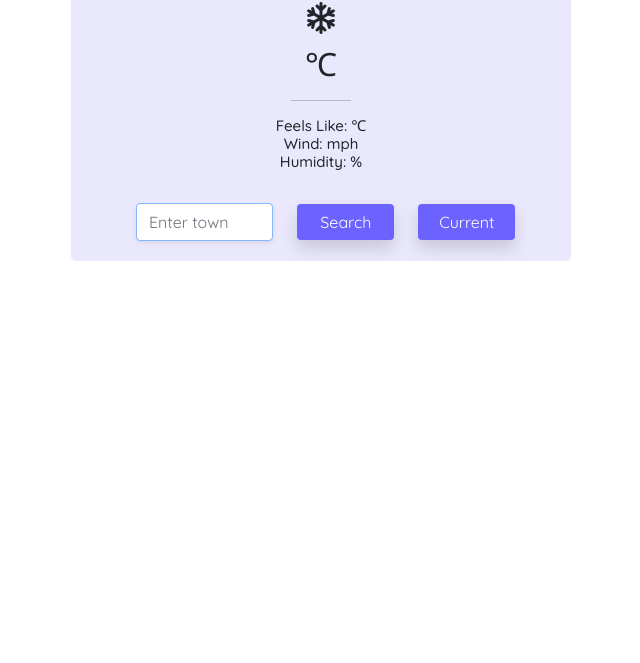
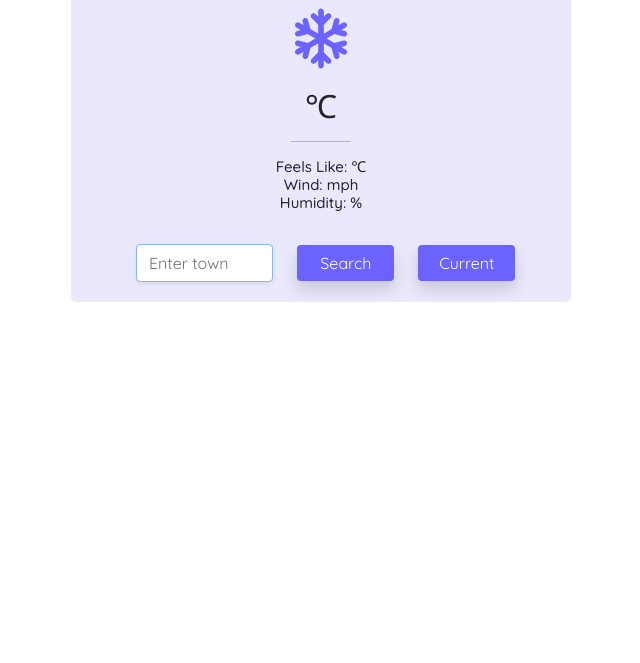
Before and after one commit to alison-g/vanilla-weather-app, a plain HTML site: page index.html in a window 1280 px wide. Shown: the part 137-800 px from the top of the page, without its empty margins (319-959 px from the left). Drawn offline with nearby package versions, Linux system fonts and the light colour scheme.

Commit message:
Main icon css

```diff
--- a/src/styles.css
+++ b/src/styles.css
@@ -78,3 +78,10 @@ h2 {
   left: 200px;
   position: relative;
 }
+
+#main-icon {
+  color: #6b62ff;
+  left: 30px;
+  margin: 10px;
+  font-size: 60px;
+}
```
